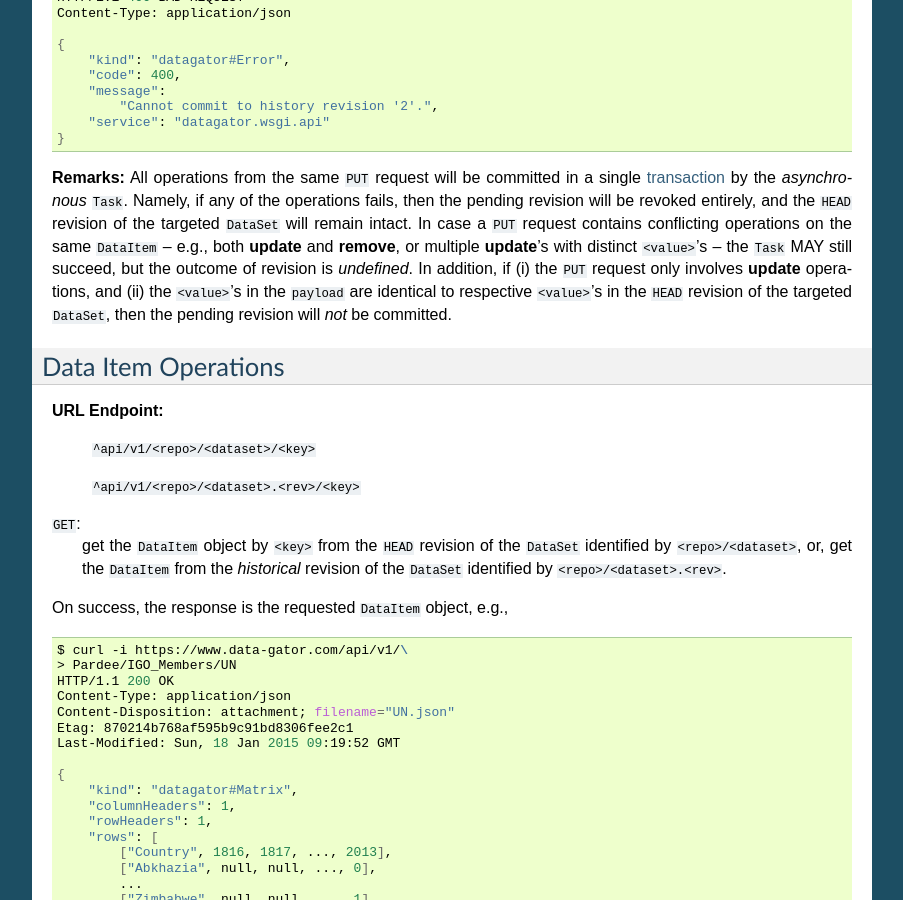
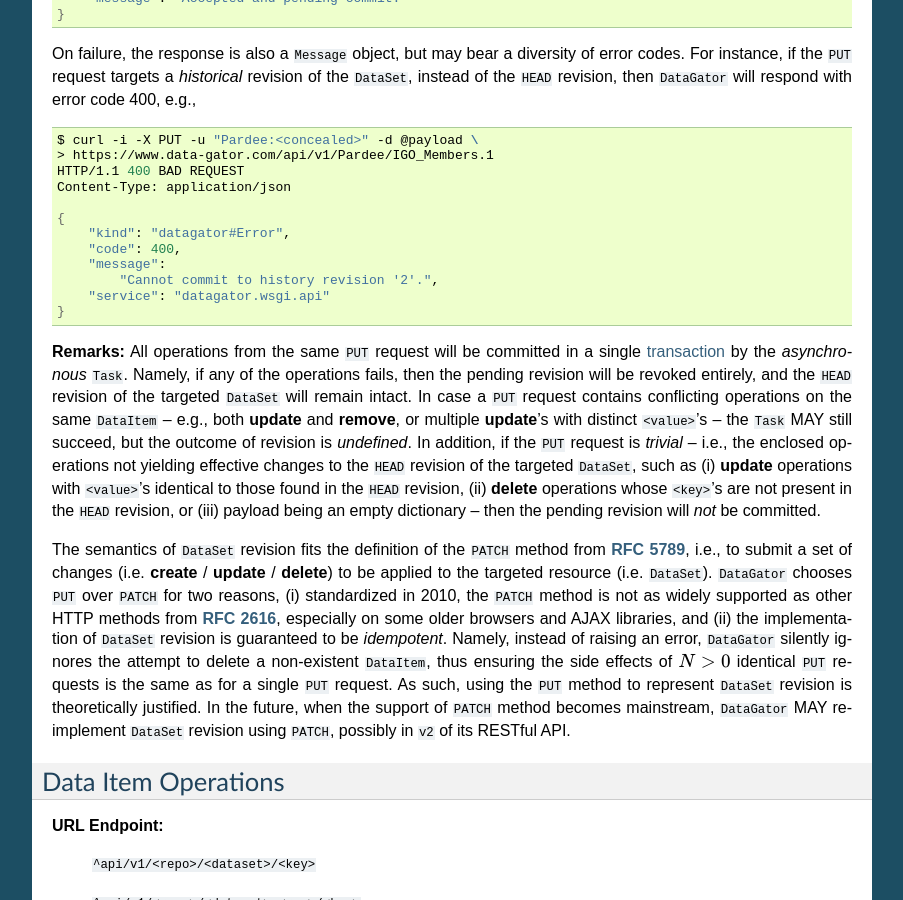
Before and after one commit to DataGator/contrib, a Sphinx documentation site: the page built from docs/api.rst, in a window 1280 px wide and 900 px high, scrolled down 5604 px. Shown: the whole window, without its empty margins (198-1101 px from the left). Built offline with Sphinx 7.4.7, drawn with Linux system fonts in a browser that asks for light colours; some of the changed text lies outside the part shown.

Commit message:
added remarks on PUT methods for Repo and DataSet to discuss the design choice

```diff
--- a/docs/api.rst
+++ b/docs/api.rst
@@ -203,6 +203,8 @@
         "service": "datagator.wsgi.api"
     }
 
+**Remarks:** ``DataGator`` accepts ``PUT`` to a ``Repo`` that already contains the submitted ``DataSet`` object. This ensures the *idempotence* of the ``PUT`` method as specified by :RFC:`2616`, namely, the side effects of :math:`N > 0` identical ``PUT`` requests SHOULD be the same as for a single ``PUT`` request. In the future, the schema of ``DataSet`` MAY be extended to contain additional properties such as keywords, copyright notices, etc. The semantics of the ``PUT`` method will, then, naturally extend to updating the ``DataSet``.
+
 
 Data Set Operations
 -------------------
@@ -280,13 +282,14 @@
 where, the ``payload`` SHOULD contain a `dictionary <http://en.wikipedia.org/wiki/Associative_array>`_ of ``<key>``, ``<value>`` pairs, each specifying one of the three operations as follows,
 
 - ``create``:
-    If (i) the current ``HEAD`` revision of the ``DataSet`` does *not* contain a ``DataItem`` named ``<key>``, and (ii) ``<value>`` is a valid ``DataItem`` object, then, the pending revision of the ``DataSet`` will incorporate a new ``DataItem`` with ``<key>`` as identifier and ``<value>`` as content.
+    If (i) ``<value>`` is a valid ``DataItem`` object, and (ii) the current ``HEAD`` revision of the ``DataSet`` does *not* contain a ``DataItem`` named ``<key>``, then, the pending revision of the ``DataSet`` will incorporate a new ``DataItem`` with ``<key>`` as identifier and ``<value>`` as content.
 
 - ``update``:
-    If (i) the current ``HEAD`` revision of the ``DataSet`` already contains a ``DataItem`` named ``<key>``, and (ii) ``<value>`` is a valid ``DataItem`` object, then, the content of the ``DataItem`` named ``<key>`` will be replaced with ``<value>`` in the pending revision.
+    If (i) ``<value>`` is a valid ``DataItem`` object, and (ii) the current ``HEAD`` revision of the ``DataSet`` already contains a ``DataItem`` named ``<key>``, then, the content of the ``DataItem`` named ``<key>`` will be replaced with ``<value>`` in the pending revision.
 
 - ``remove``:
-    If (i) the current ``HEAD`` revision of the ``DataSet`` already contains a ``DataItem`` named ``<key>``, and (ii) ``<value>`` is equal to ``null``, then, the ``DataItem`` named ``<key>`` will be eliminated in the pending revision.
+    If (i) ``<value>`` is equal to ``null``, and (ii) the current ``HEAD`` revision of the ``DataSet`` contains a ``DataItem`` named ``<key>``, then, the ``DataItem`` named ``<key>`` will be eliminated in the pending revision. If, otherwise, the ``HEAD`` does *not* contain a ``DataItem`` named ``<key>``, the operation itself will be ignored, thus not affecting the pending revision.
+
 
 A ``PUT`` request MAY involve one or more of the above-mentioned operations.
 For instance, the following ``payload`` will (i) **create** / **update** a ``Matrix`` named ``NATO``, and (ii) **remove** the ``DataItem`` named ``WTO``, in the targeted ``DataSet`` (i.e. ``Pardee/IGO_Members``). All other ``DataItem``'s in the current ``HEAD`` revision of the targeted ``DataSet`` will be preserved *as-is* in the pending revision.
@@ -347,7 +350,9 @@
 
 **Remarks:** All operations from the same ``PUT`` request will be committed in a single `transaction <http://en.wikipedia.org/wiki/Database_transaction>`_ by the *asynchronous* ``Task``. Namely, if any of the operations fails, then the pending revision will be revoked entirely, and the ``HEAD`` revision of the targeted ``DataSet`` will remain intact.
 In case a ``PUT`` request contains conflicting operations on the same ``DataItem`` -- e.g., both **update** and **remove**, or multiple **update**'s with distinct ``<value>``'s -- the ``Task`` MAY still succeed, but the outcome of revision is *undefined*.
-In addition, if (i) the ``PUT`` request only involves **update** operations, and (ii) the ``<value>``'s in the ``payload`` are identical to respective ``<value>``'s in the ``HEAD`` revision of the targeted ``DataSet``, then the pending revision will *not* be committed.
+In addition, if the ``PUT`` request is *trivial* -- i.e., the enclosed operations not yielding effective changes to the ``HEAD`` revision of the targeted ``DataSet``, such as (i) **update** operations with ``<value>``'s identical to those found in the ``HEAD`` revision, (ii) **delete** operations whose ``<key>``'s are not present in the ``HEAD`` revision, or (iii) payload being an empty dictionary -- then the pending revision will *not* be committed.
+
+The semantics of ``DataSet`` revision fits the definition of the ``PATCH`` method from :RFC:`5789`, i.e., to submit a set of changes (i.e. **create** / **update** / **delete**) to be applied to the targeted resource (i.e. ``DataSet``). ``DataGator`` chooses ``PUT`` over ``PATCH`` for two reasons, (i) standardized in 2010, the ``PATCH`` method is not as widely supported as other HTTP methods from :RFC:`2616`, especially on some older browsers and AJAX libraries, and (ii) the implementation of ``DataSet`` revision is guaranteed to be *idempotent*. Namely, instead of raising an error, ``DataGator`` silently ignores the attempt to delete a non-existent ``DataItem``, thus ensuring the side effects of :math:`N > 0` identical ``PUT`` requests is the same as for a single ``PUT`` request. As such, using the ``PUT`` method to represent ``DataSet`` revision is theoretically justified. In the future, when the support of ``PATCH`` method becomes mainstream, ``DataGator`` MAY re-implement ``DataSet`` revision using ``PATCH``, possibly in ``v2`` of its RESTful API.
 
 
 Data Item Operations
```
Also changed, not shown: other parts of docs/api.rst (+1 -1 lines), 1 other file.
